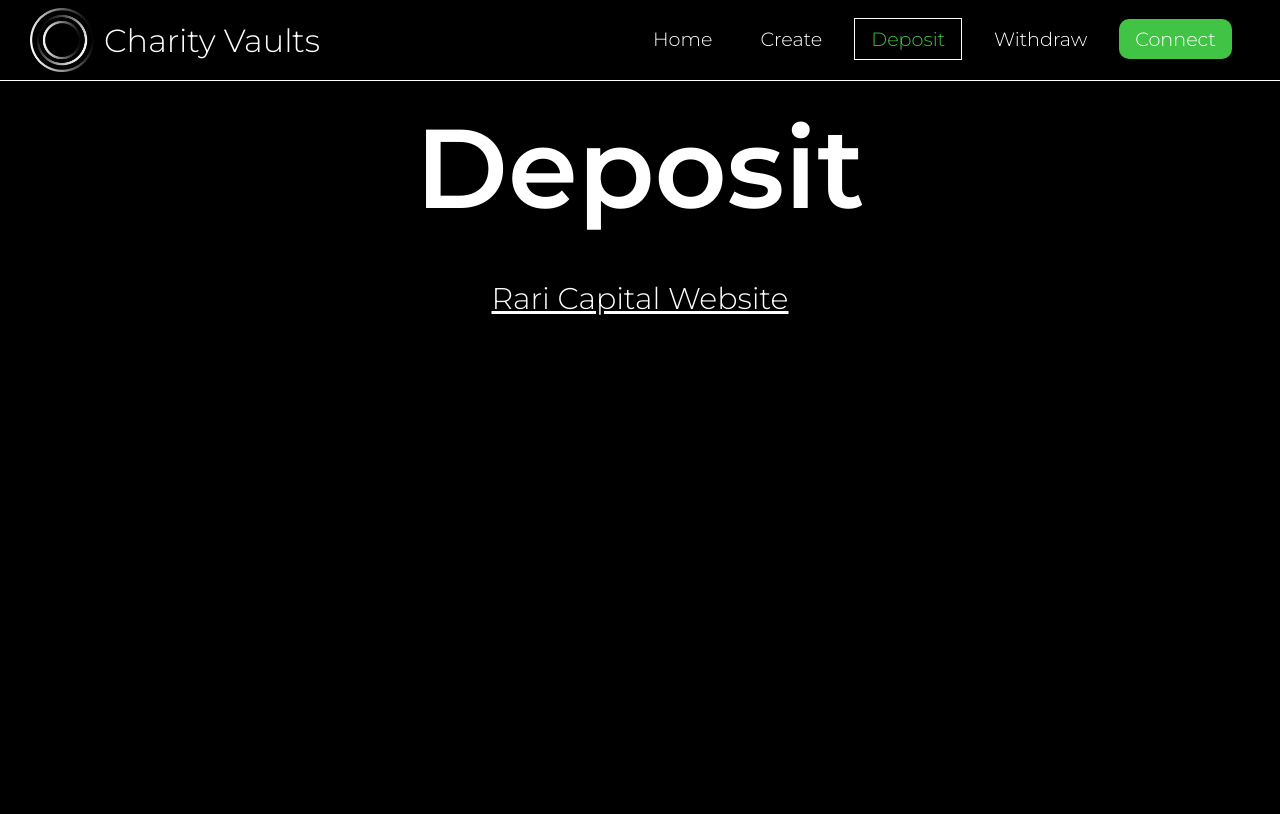
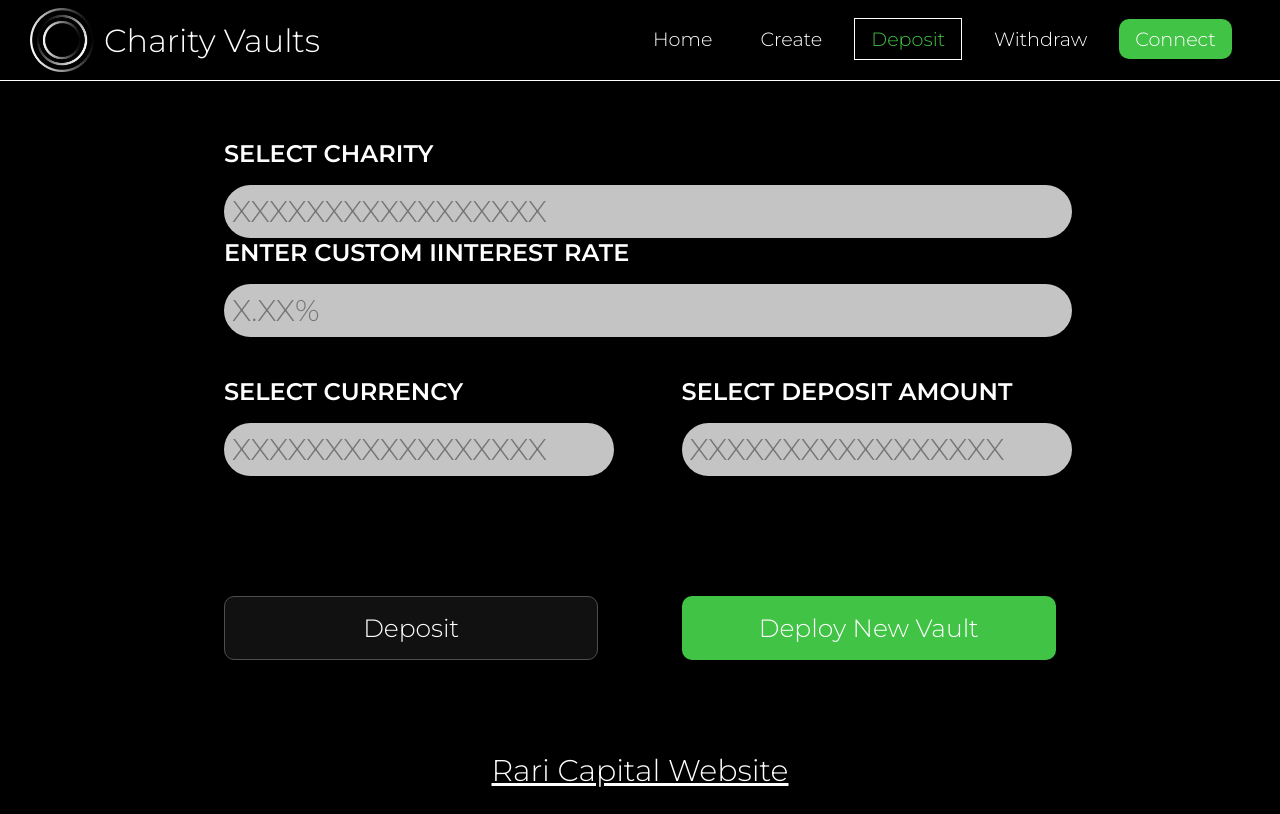
Before and after one commit to Rari-Capital/charity-vaults-ui, a React (Create React App) app: page /deposit in a window 1280 px wide. Built offline with nearby package versions, Linux system fonts and the light colour scheme.

Commit message:
modified deposit page

```diff
--- a/src/components/Pages/Deposit.js
+++ b/src/components/Pages/Deposit.js
@@ -1,11 +1,115 @@
-import React from 'react'
+// import React from 'react'
+// import Page from "../Page/Page"
+import React, { useState } from 'react'
 import Page from "../Page/Page"
+import Button from "../Button/Button"
+import Input from "../Input/Input"
+import Modal from "../Modal/Modal"
+import InputHeader from "../Input/InputHeader"
+//import "./Create.css"
 
+// const Deposit = () => {
+//     const [charityAddress, setCharityAddress] = useState(null);
+//     const [giftRate, setGiftRate] = useState(null);
+//     const [charityName, setCharityName] = useState(null);
 
-const Deposit = () => {
+//     const [showReferralModal, setShowReferralModal] = useState(false);
+//     const [referralLink, setReferralLink] = useState(null)
+
+//     const generateReferralLink = () => {
+//         var getUrl = window.location;
+//         var baseUrl = getUrl .protocol + "//" + getUrl.host + "/";
+
+//         let referralLink;
+//         if (!charityAddress) {
+//             referralLink = "Must provide a charity wallet address.";
+//         } else if (!giftRate) {
+//             referralLink = "Must provide a gift rate.";
+//         } else if (!charityName) {
+//             referralLink = "Must provide a charity name.";
+//         } else {
+//             referralLink = `${baseUrl}deposit?address=${charityAddress}&rate=${giftRate}&name=${charityName}`;
+//         }
+
+//         setReferralLink(referralLink);
+//         setShowReferralModal(true);
+// 	}
+
+	const Deposit = () => {
+		const [charityAddress, setCharityAddress] = useState(null);
+		const [customInterestRate, setCustomInterestRate] = useState(null);
+		const [currency, setCurrecncy] = useState(null);
+		const [depositAmount, setDepositAmount] = useState(null);
+
+		const [showReferralModal, setShowReferralModal] = useState(false);
+    	const [referralLink, setReferralLink] = useState(null)
+
+		const doDeposit = () => {
+			var getUrl = window.location;
+			var baseUrl = getUrl .protocol + "//" + getUrl.host + "/";
+
+			let referralLink;
+			if (!charityAddress) {
+				referralLink = "Must provide a charity wallet address.";
+			} else if (!customInterestRate) {
+				referralLink = "Must provide a gift rate.";
+			} else if (!currency) {
+				referralLink = "Must provide a charity name.";
+			} else if (!depositAmount) {
+				referralLink = "Must provide deposit amount.";
+			} else {
+				referralLink = `${baseUrl}deposit?address=${charityAddress}&rate=${customInterestRate}&name=${currency}&depositAmount=${depositAmount}`;
+			}
+
+			setReferralLink(referralLink);
+			setShowReferralModal(true);
+		}
+
     return (
         <Page>
-            <h1>Deposit</h1>
+            <div className="create-container">
+                <div className="small-input-container">
+					<div>
+						<InputHeader value="SELECT CHARITY" />
+						<Input value={charityAddress}
+						onChange={(event) => {setCharityAddress(event.target.value)}}
+						type="text" placeholder="XXXXXXXXXXXXXXXXX" />
+					</div>
+					<div>
+						<InputHeader value="ENTER CUSTOM IINTEREST RATE" />
+						<Input value={customInterestRate}
+						onChange={(event) => {setCustomInterestRate(event.target.value)}}
+						type="text" placeholder="X.XX%"/>
+					</div>
+                </div>
+				<div className="double-input-container">
+					<div className="small-input-combo-container">
+						<InputHeader value="SELECT CURRENCY" />
+						<div className="small-input-container">
+							<Input value={currency}
+							onChange={(event) => {setCurrecncy(event.target.value)}}
+							type="text" placeholder="XXXXXXXXXXXXXXXXX" />
+						</div>
+					</div>
+					<div className="small-input-combo-container">
+					<InputHeader value="SELECT DEPOSIT AMOUNT" />
+						<div className="small-input-container">
+						<Input value={depositAmount}
+						onChange={(event) => {setDepositAmount(event.target.value)}}
+						type="number" placeholder="XXXXXXXXXXXXXXXXX" />
+						</div>
+					</div>
+				</div>
+                <div className="create-buttons-container">
+                    <Button isDark={true} onClick={doDeposit}>Deposit</Button>
+                    <Button>Deploy New Vault</Button>
+                </div>
+            </div>
+            <Modal show={showReferralModal} handleClose={() => setShowReferralModal(false)}>
+                <span style={{"font-size": "18px"}}>
+                    {referralLink}
+                </span>
+            </Modal>
         </Page>
     )
 }
```
Also changed, not shown: 1 other file (tests, documents, lock files or other folders).
